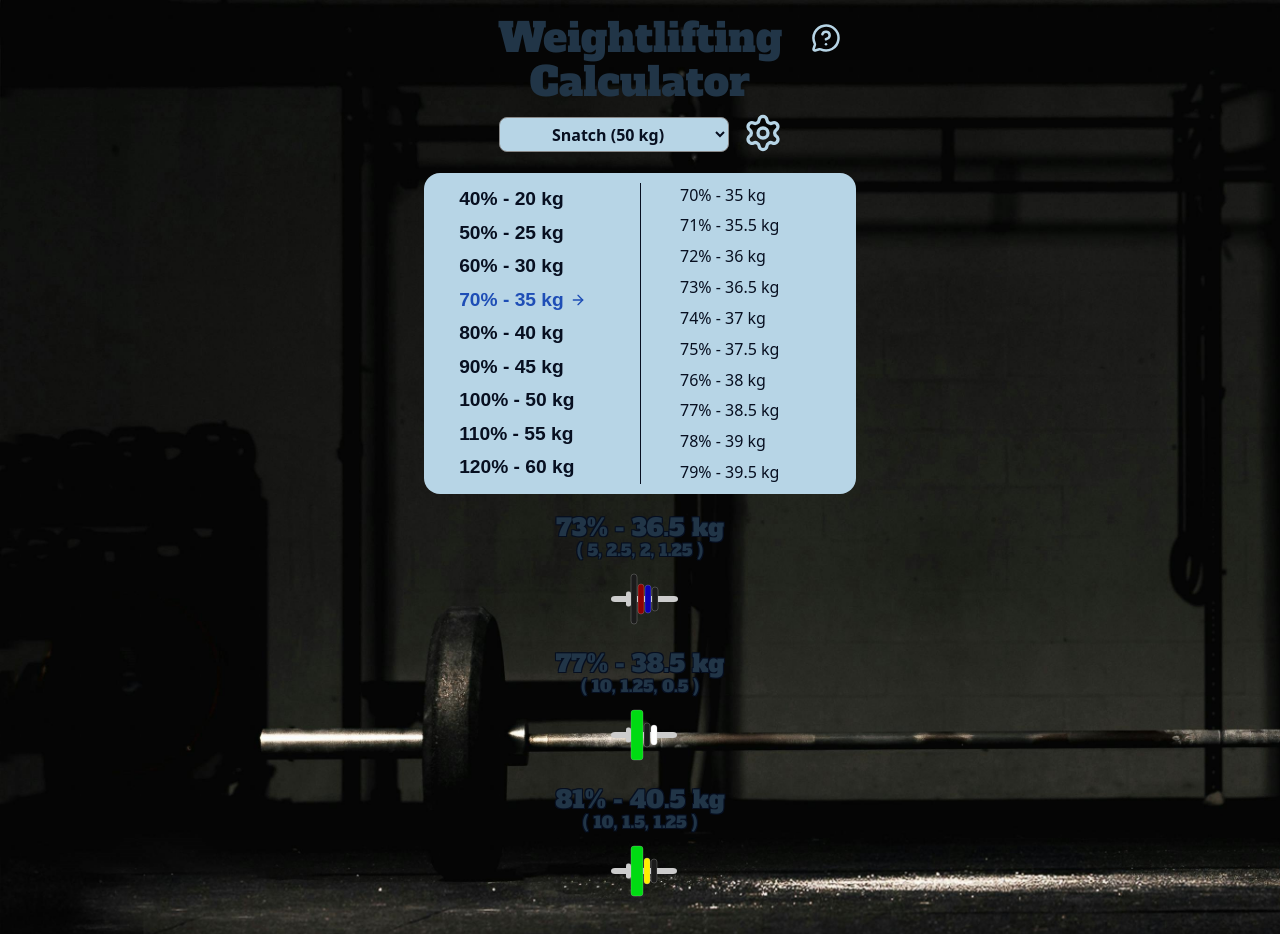
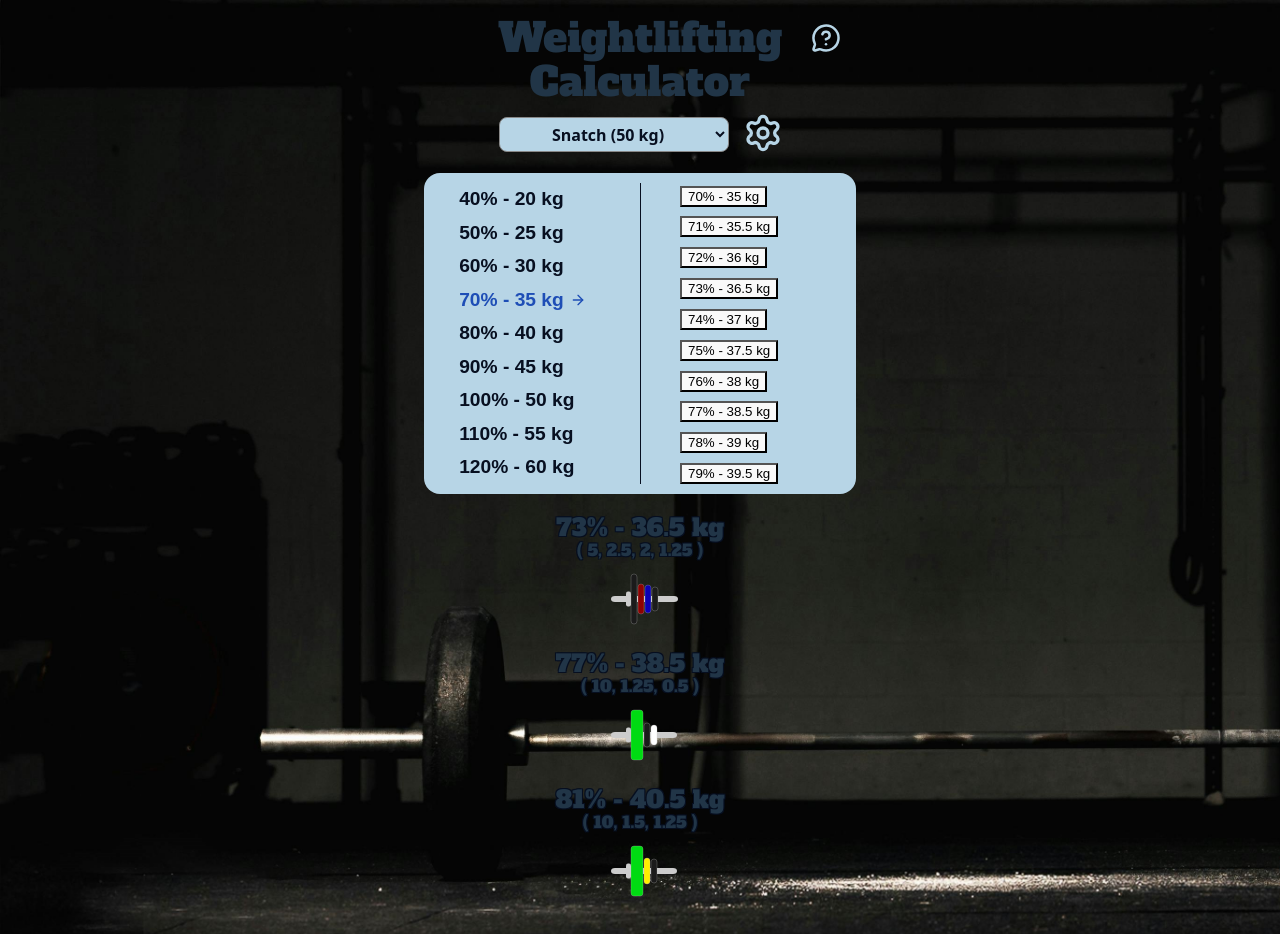
Before and after one commit to NiclO1337/weightlifting-calculator, a React (Vite) app: page / in a window 1280 px wide. Built offline with nearby package versions, Linux system fonts and the light colour scheme.

Commit message:
refactor: add button inside li for accessibility

```diff
--- a/src/components/PercentageDetail.jsx
+++ b/src/components/PercentageDetail.jsx
@@ -14,8 +14,10 @@ export default function PercentageDetail({
     <div className='percentages-detail'>
       <ul>
         {range.map((p) => (
-          <li key={p} onClick={() => onSave(p)}>
+          <li>
+          <button key={p} onClick={() => onSave(p)}>
             {p}% - {roundToIncrement(oneRepMax * p / 100, rounding)} kg
+          </button>
           </li>
         ))}
       </ul>
```
